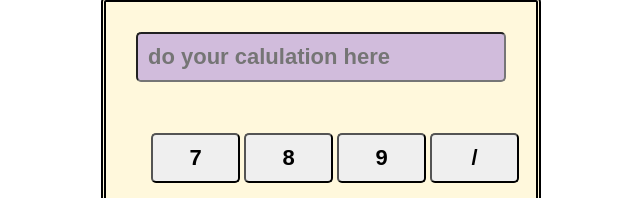
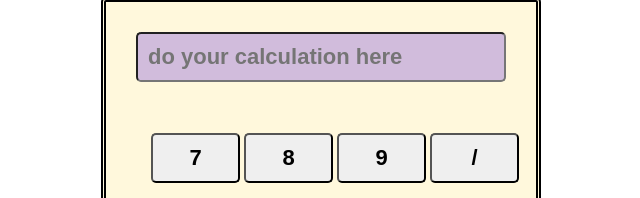
Before and after one commit to hemalatha3539/assignment4, a plain HTML site: page index.html in a window 1280 px wide. Shown: the part 172-370 px from the top of the page, 369-1009 px from the left. Drawn offline with Linux system fonts and the light colour scheme.

Commit message:
Update index.html

```diff
--- a/index.html
+++ b/index.html
@@ -15,7 +15,7 @@
          sans-serif;">CALCULATER</h1></U></center>
     <div class="border">
         <form class="cal">
-            <input type="text"  placeholder="do your calulation here"name="display">
+            <input type="text"  placeholder="do your calculation here"name="display">
             <div><br><br>
                 <input type="button" value="7"class="button" >
                 <input type="button" value="8"   class="button">
```
